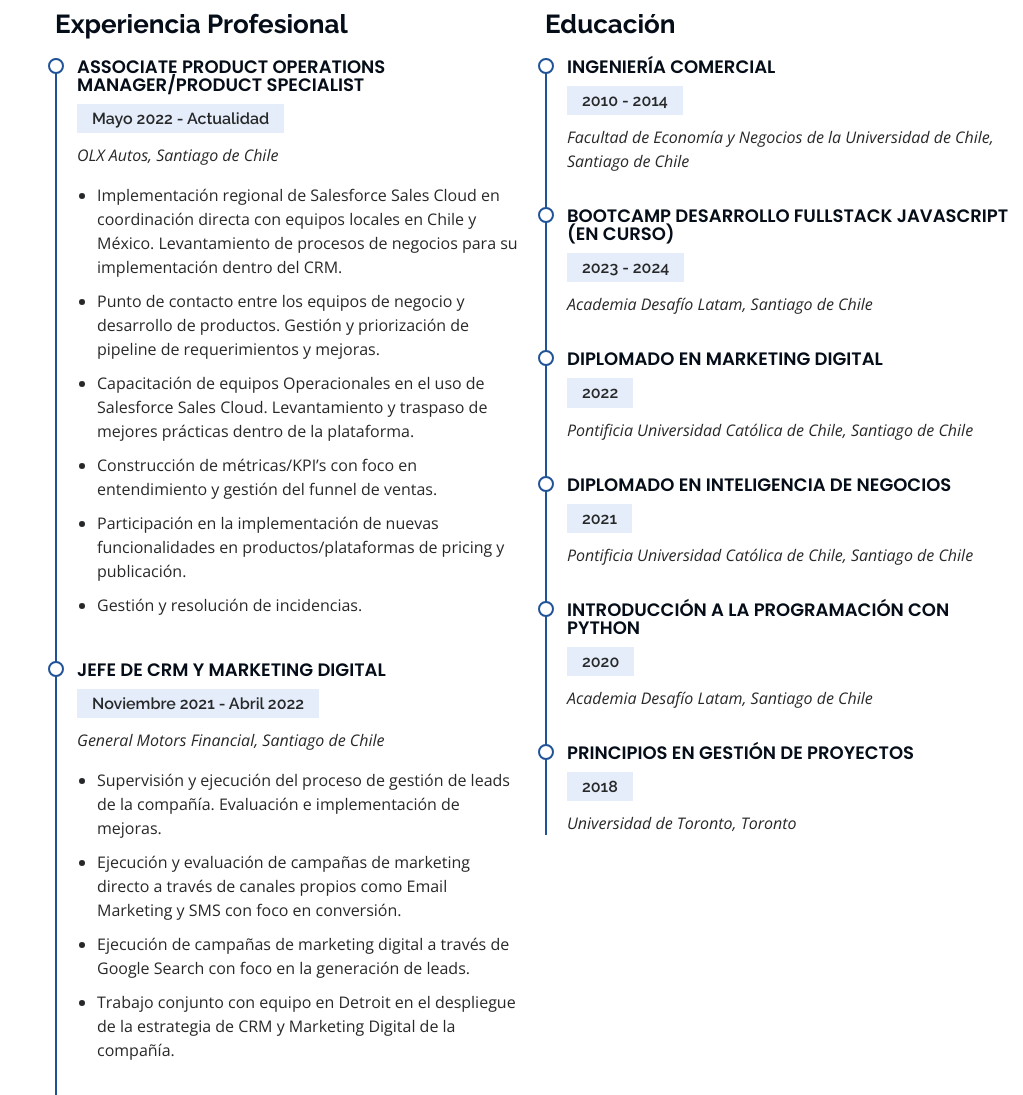
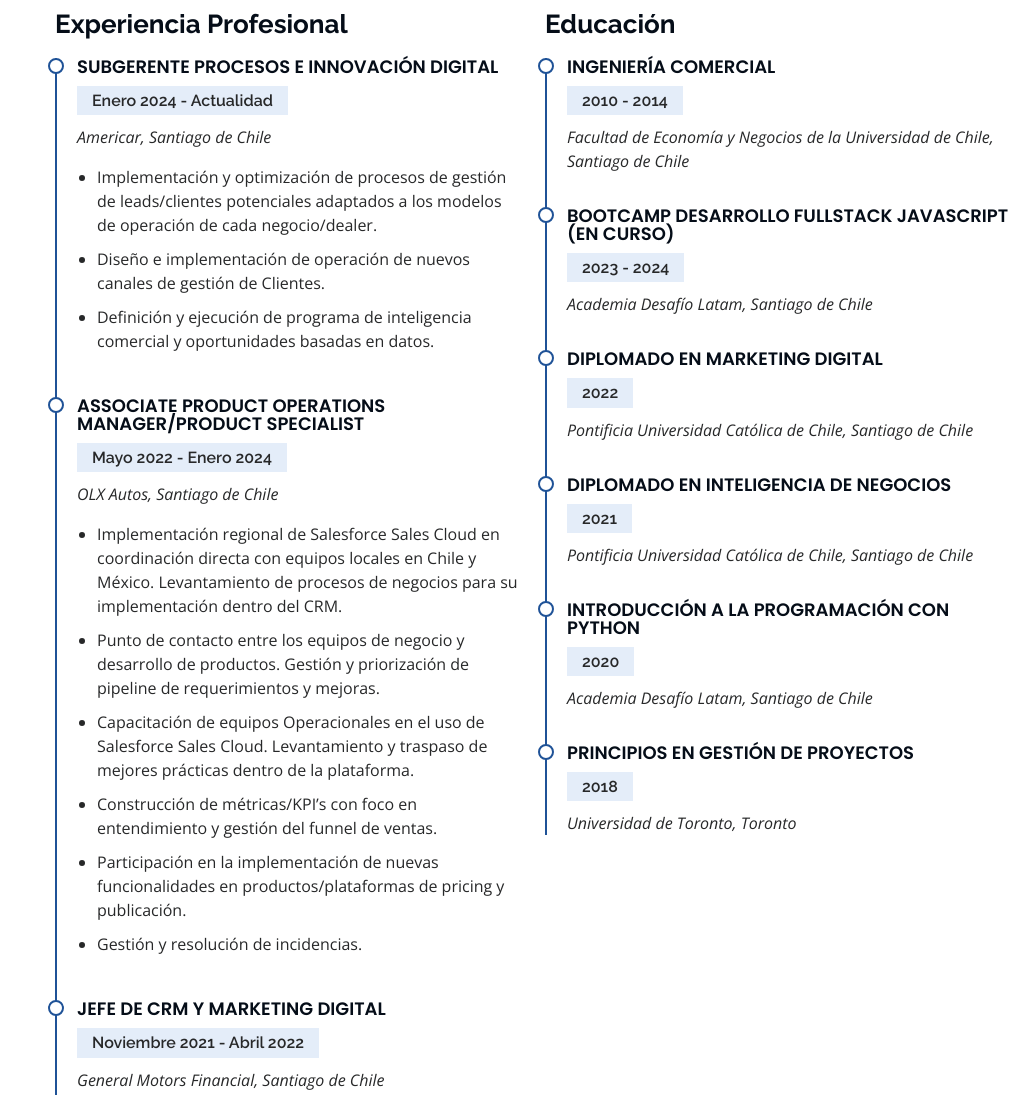
Before and after one commit to ostevensr/profesional, a plain HTML site: page index.html in a window 1280 px wide. Shown: the part 1620-2715 px from the top of the page, without its empty margins (257-1280 px from the left). Drawn offline with nearby package versions, Linux system fonts and the light colour scheme.

Commit message:
Actualizando datos y experiencia

```diff
--- a/index.html
+++ b/index.html
@@ -159,8 +159,19 @@
           <div class="col-lg-6" data-aos="fade-up" data-aos-delay="100">
             <h3 class="resume-title">Experiencia Profesional</h3>
             <div class="resume-item">
+              <h4>Subgerente Procesos e Innovación Digital</h4>
+              <h5>Enero 2024 - Actualidad</h5>
+              <p><em>Americar, Santiago de Chile </em></p>
+              <ul>
+                <li>Implementación y optimización de procesos de gestión de leads/clientes potenciales adaptados a los
+                  modelos de operación de cada negocio/dealer.</li>
+                <li>Diseño e implementación de operación de nuevos canales de gestión de Clientes.</li>
+                <li>Definición y ejecución de programa de inteligencia comercial y oportunidades basadas en datos.</li>
+              </ul>
+            </div>
+            <div class="resume-item">
               <h4>Associate Product Operations Manager/Product Specialist</h4>
-              <h5>Mayo 2022 - Actualidad</h5>
+              <h5>Mayo 2022 - Enero 2024</h5>
               <p><em>OLX Autos, Santiago de Chile </em></p>
               <ul>
                 <li>Implementación regional de Salesforce Sales Cloud en coordinación directa con equipos locales en
```
Also changed, not shown: 3 other files.
